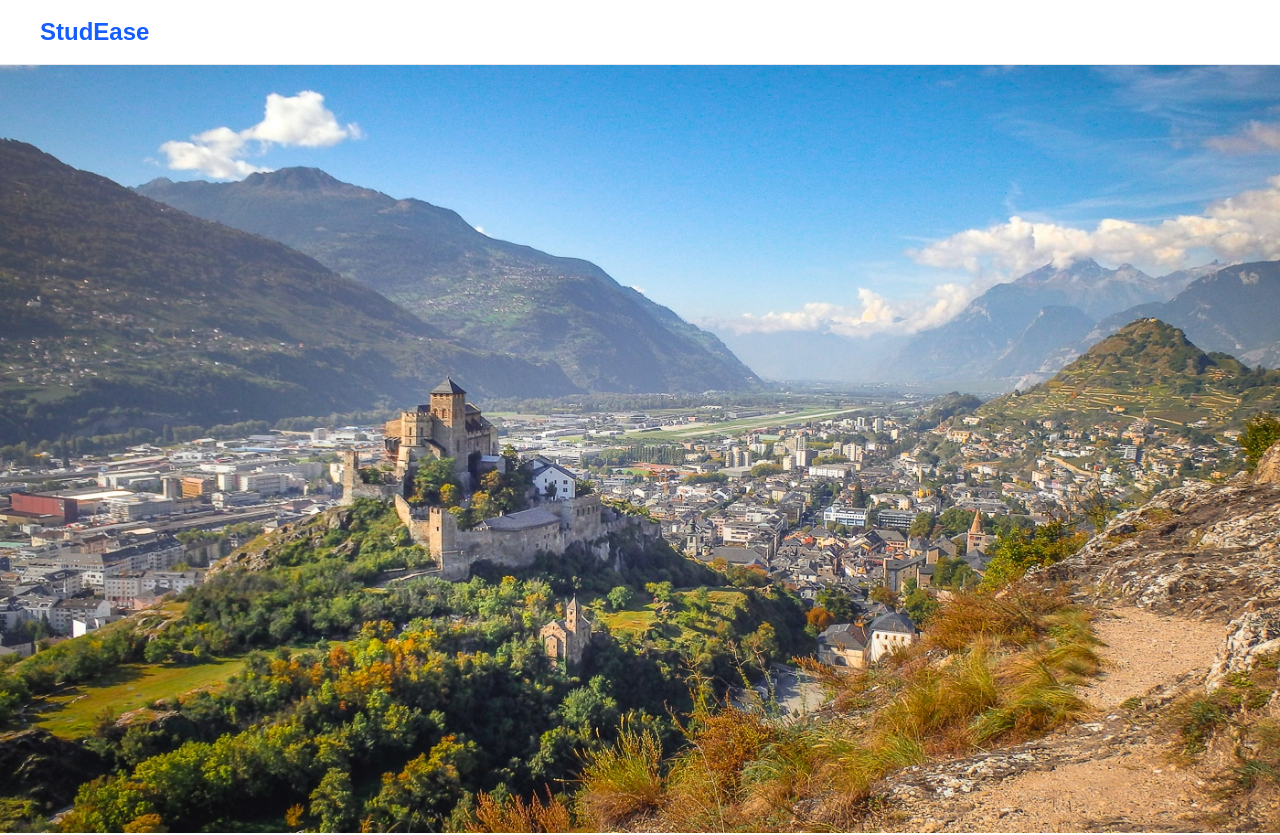
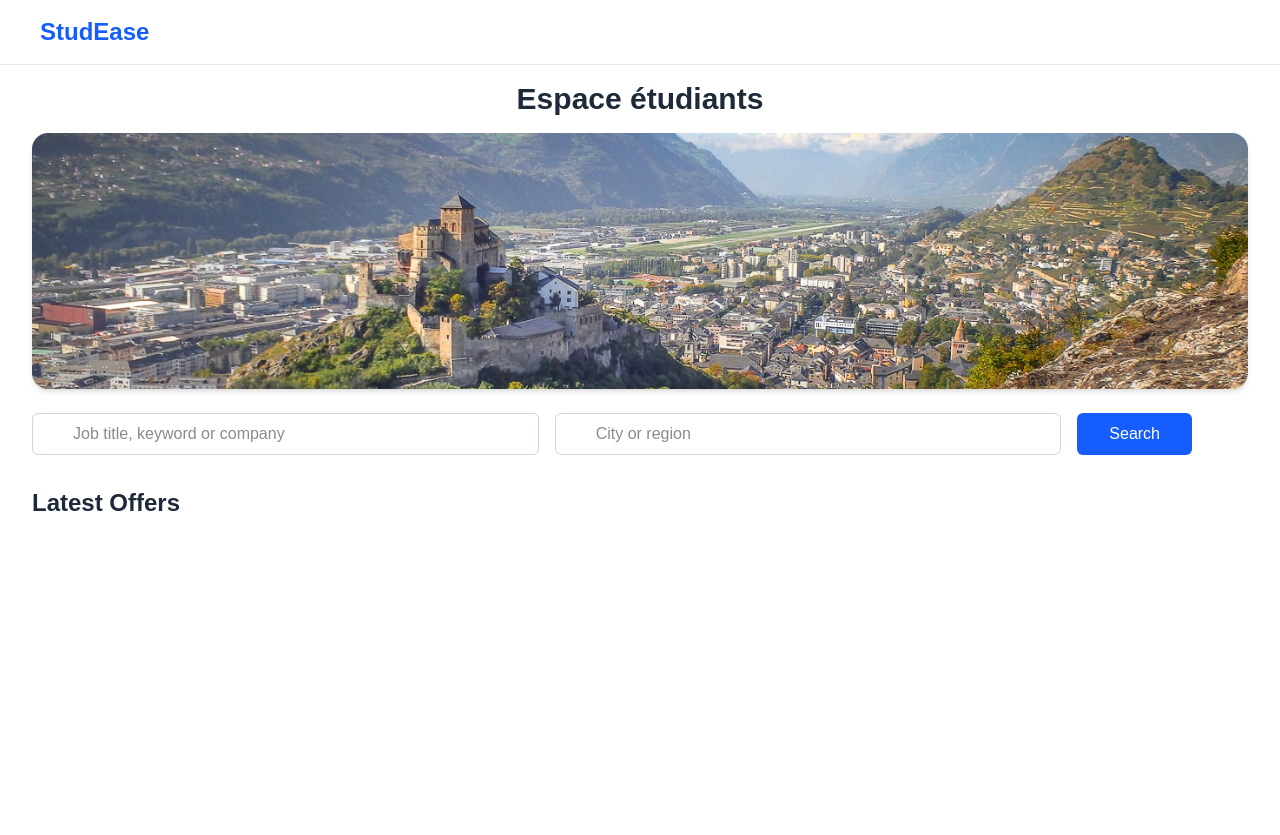
Before and after one commit to kevivois/StudEaseProject, a Next.js app in the folder frontend/: page /studentDashboard in a window 1280 px wide. Shown: the top 835 px of the page. After the commit the page ends 800 px from the top, so only its background shows below. Built offline with nearby package versions, Linux system fonts and the light colour scheme; some icons are missing.

Commit message:
Added image to student dashboard to make it nice and pleasant

```diff
--- a/frontend/src/app/studentDashboard/page.js
+++ b/frontend/src/app/studentDashboard/page.js
@@ -15,8 +15,23 @@ function StudentDashboard() {
   return (
     <>
       <Header />
-      <img src='Sion.jpg' alt='Sion'></img>
-      <div className="max-w-7xl mx-auto px-4 sm:px-6 lg:px-8 py-8">
+
+      {/* Page Title */}
+      <div className="max-w-7xl mx-auto px-4 sm:px-6 lg:px-8 mt-4 text-center">
+        <h1 className="text-3xl font-bold text-gray-800">Espace étudiants</h1>
+      </div>
+
+      {/* Image slightly smaller but full width */}
+      <div className="max-w-7xl mx-auto px-4 sm:px-6 lg:px-8 mt-4">
+        <img
+          src="Sion.jpg"
+          alt="Sion"
+          className="w-full h-64 object-cover rounded-2xl shadow-md"
+        />
+      </div>
+
+      {/* Search & Filter */}
+      <div className="max-w-7xl mx-auto px-4 sm:px-6 lg:px-8 py-6">
         <div className="flex flex-col md:flex-row space-y-4 md:space-y-0 md:space-x-4">
           <div className="flex-1 relative">
             <SearchIcon className="absolute left-3 top-3 h-5 w-5 text-gray-400" />
@@ -51,6 +66,7 @@ function StudentDashboard() {
           <div className="mt-4 bg-white shadow p-6 rounded-md border border-gray-200">
             <h3 className="text-lg font-semibold mb-4">Options de filtres</h3>
             <div className="grid grid-cols-1 sm:grid-cols-2 md:grid-cols-3 gap-6">
+              {/* Filter Options */}
               <div>
                 <label className="block text-sm font-medium text-gray-700 mb-1">Job Type</label>
                 <select className="w-full border border-gray-300 rounded-md py-2 px-3 focus:outline-none focus:ring-2 focus:ring-blue-500">
@@ -108,8 +124,9 @@ function StudentDashboard() {
           </div>
         )}
 
-        <br />
-        <h2 className="text-2xl font-bold">Latest Offers</h2>
+        <div className="mt-8">
+          <h2 className="text-2xl font-bold text-gray-800">Latest Offers</h2>
+        </div>
       </div>
     </>
   );
```
